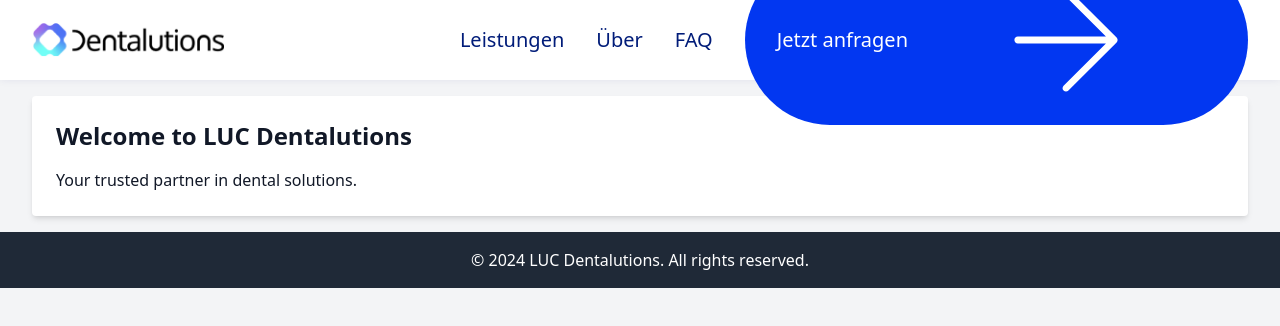
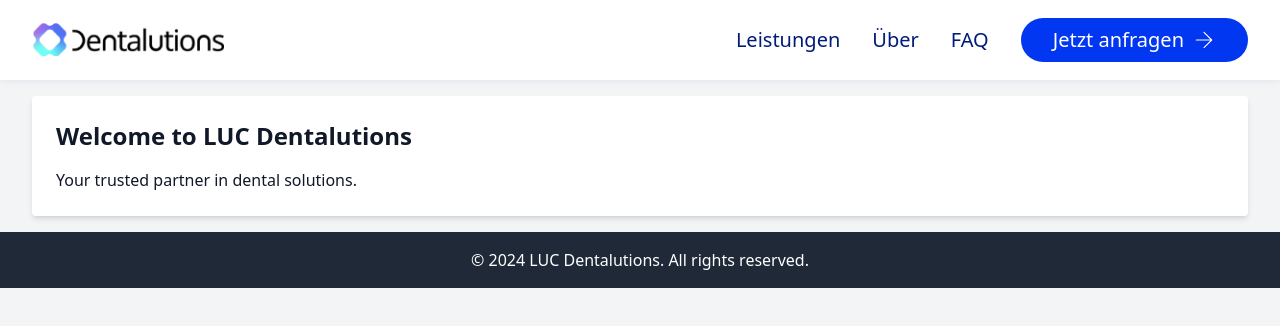
Before and after one commit to pavlo-bondarchuk/LUC-Dentalutions, a website: page public/index.html in a window 1280 px wide. Drawn offline with nearby package versions, Linux system fonts and the light colour scheme; files that its build step writes are made by us from their sources.

Commit message:
Update header with new design and styles, adjust font sizes according to specifications

```diff
--- a/public/index.html
+++ b/public/index.html
@@ -15,9 +15,9 @@
         <a href="#leistungen" class="text-primary font-normal text-xl leading-7">Leistungen</a>
         <a href="#uber" class="text-primary font-normal text-xl leading-7">Über</a>
         <a href="#faq" class="text-primary font-normal text-xl leading-7">FAQ</a>
-        <a href="#jetzt-anfragen" class="flex items-center bg-buttonBg text-white px-8 py-2.5 rounded-full">
+        <a href="#jetzt-anfragen" class="flex items-center bg-buttonBg text-white rounded-full py-2 px-8">
           <span class="font-normal text-xl leading-7">Jetzt anfragen</span>
-          <svg class="ml-2 icon">
+          <svg class="ml-2" width="24" height="24" viewBox="0 0 24 24" fill="none" xmlns="http://www.w3.org/2000/svg">
             <use href="#arrow-icon"></use>
           </svg>
         </a>
```
